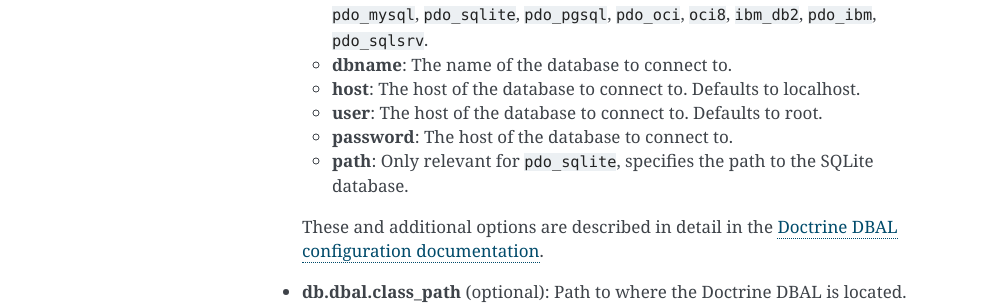
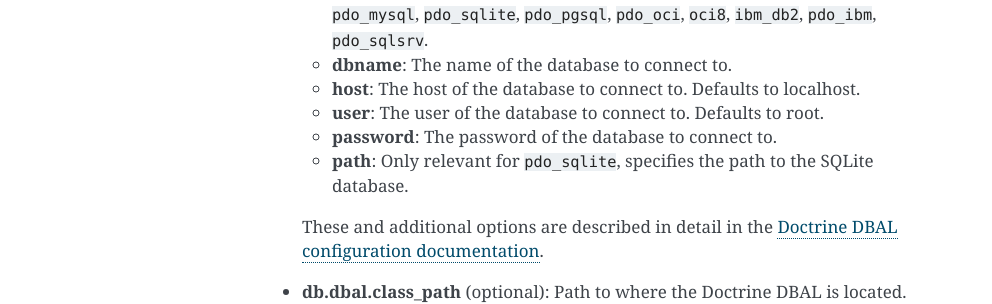
Before and after one commit to silexphp/Silex, a Sphinx documentation site: the page built from doc/extensions/doctrine.rst, in a window 1280 px wide. Shown: the part 447-751 px from the top of the page, without its empty margins (148-1140 px from the left). Built offline with Sphinx 7.4.7, drawn with Linux system fonts in a browser that asks for light colours.

Commit message:
fixed: typo in doctrine.rst

```diff
--- a/doc/extensions/doctrine.rst
+++ b/doc/extensions/doctrine.rst
@@ -24,10 +24,10 @@ Parameters
   * **host**: The host of the database to connect to. Defaults to
     localhost.
 
-  * **user**: The host of the database to connect to. Defaults to
+  * **user**: The user of the database to connect to. Defaults to
     root.
 
-  * **password**: The host of the database to connect to.
+  * **password**: The password of the database to connect to.
 
   * **path**: Only relevant for ``pdo_sqlite``, specifies the path to
     the SQLite database.
```
